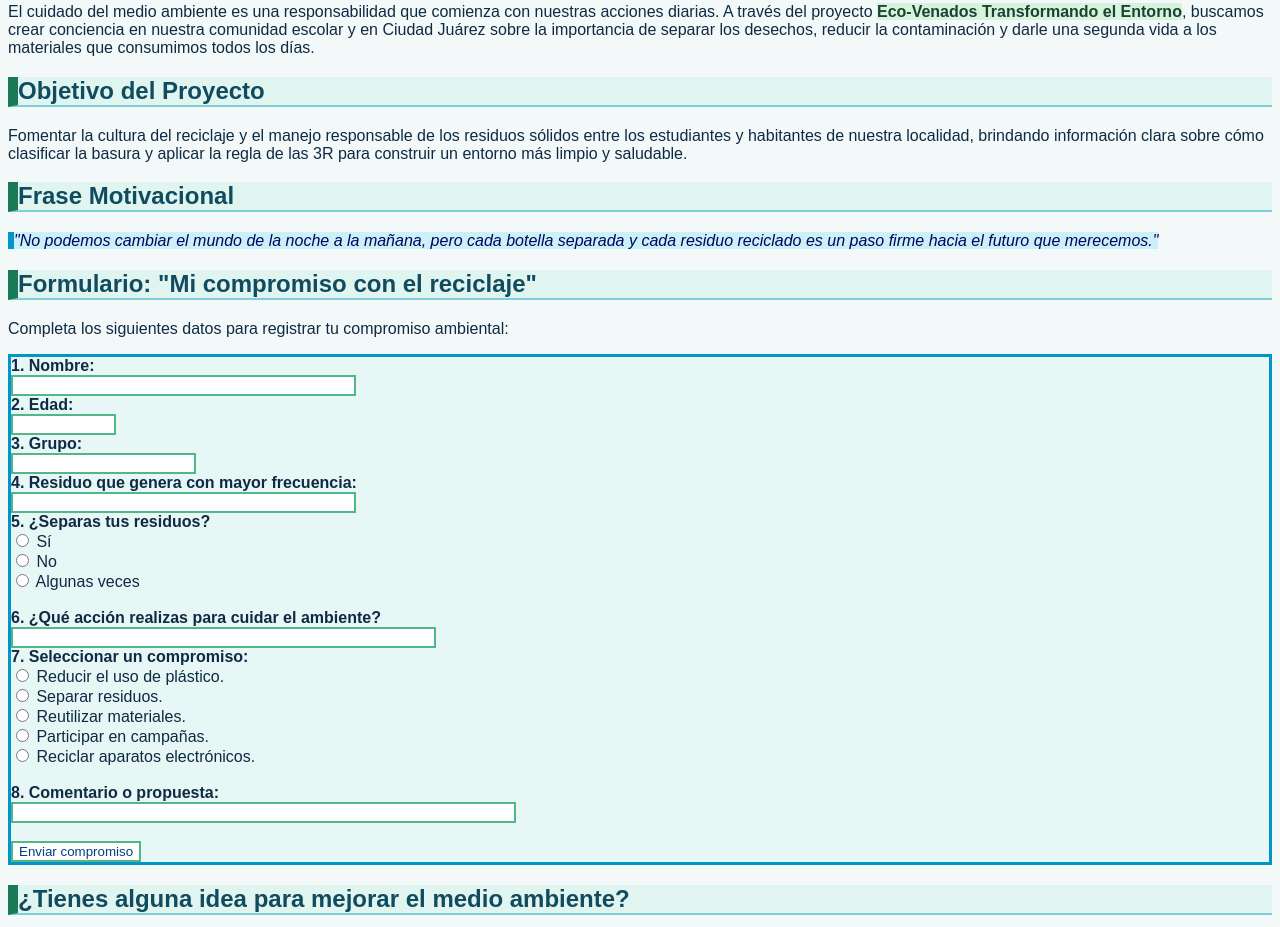
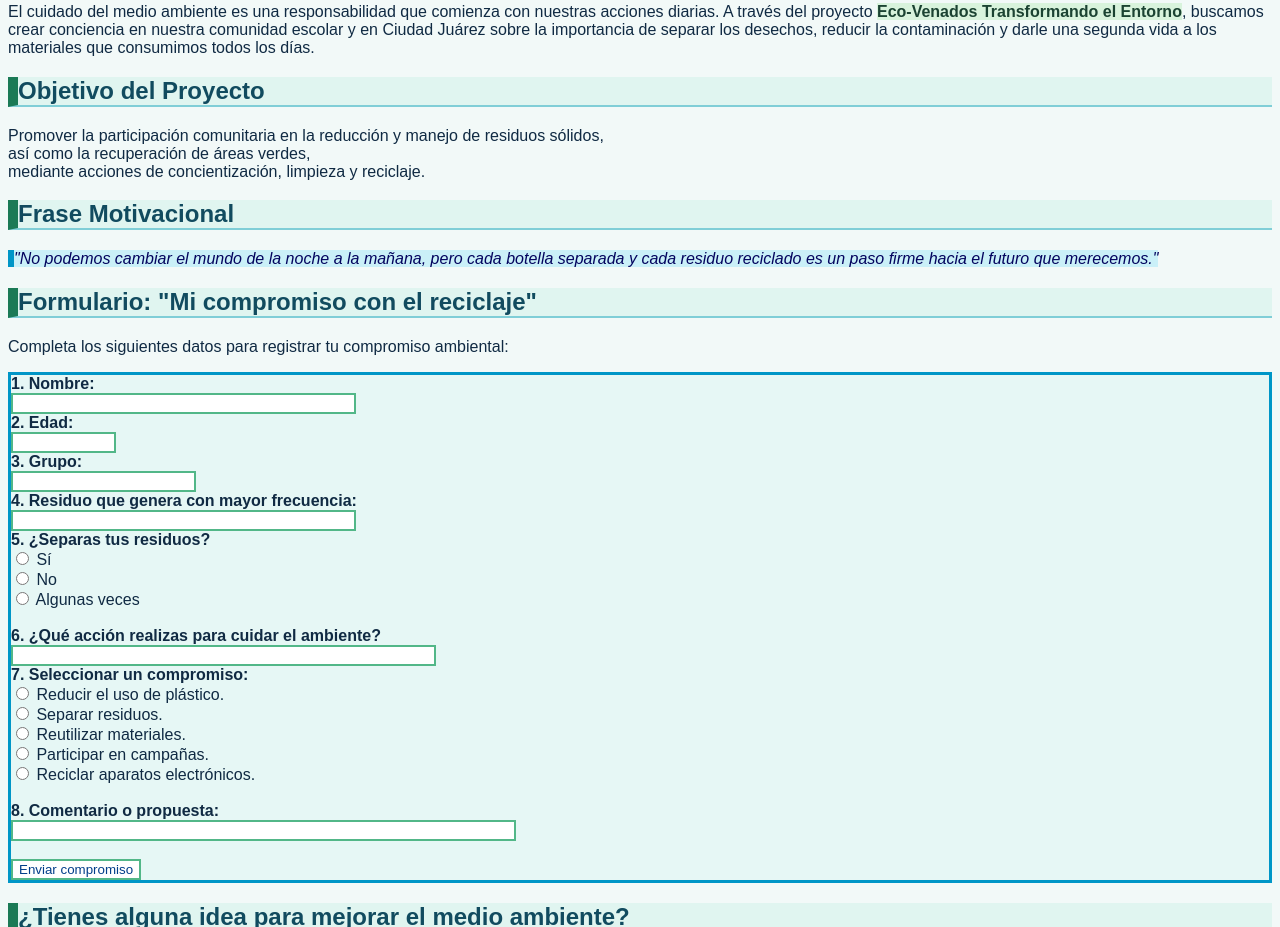
Before and after one commit to syntax-syfm/eco-venados-paec, a plain HTML site: page index.html in a window 1280 px wide. Shown: the part 836-1763 px from the top of the page. Drawn offline with Linux system fonts and the light colour scheme.

Commit message:
Update index.html

```diff
--- a/index.html
+++ b/index.html
@@ -60,7 +60,9 @@
 
     <h2>Objetivo del Proyecto</h2>
     <p>
-        Fomentar la cultura del reciclaje y el manejo responsable de los residuos sólidos entre los estudiantes y habitantes de nuestra localidad, brindando información clara sobre cómo clasificar la basura y aplicar la regla de las 3R para construir un entorno más limpio y saludable.
+        Promover la participación comunitaria en la reducción y manejo de residuos sólidos,<br>
+        así como la recuperación de áreas verdes,<br>
+        mediante acciones de concientización, limpieza y reciclaje.
     </p>
 
     <h2>Frase Motivacional</h2>
```
